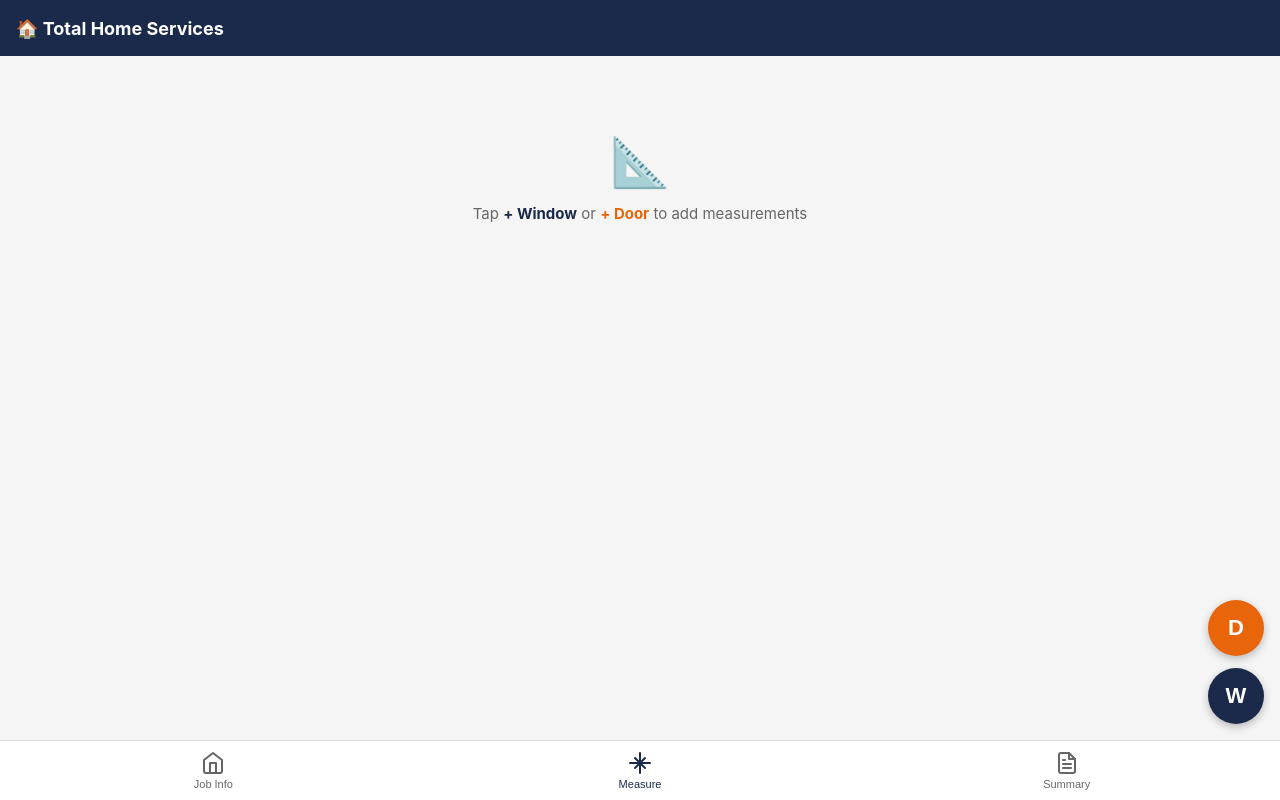
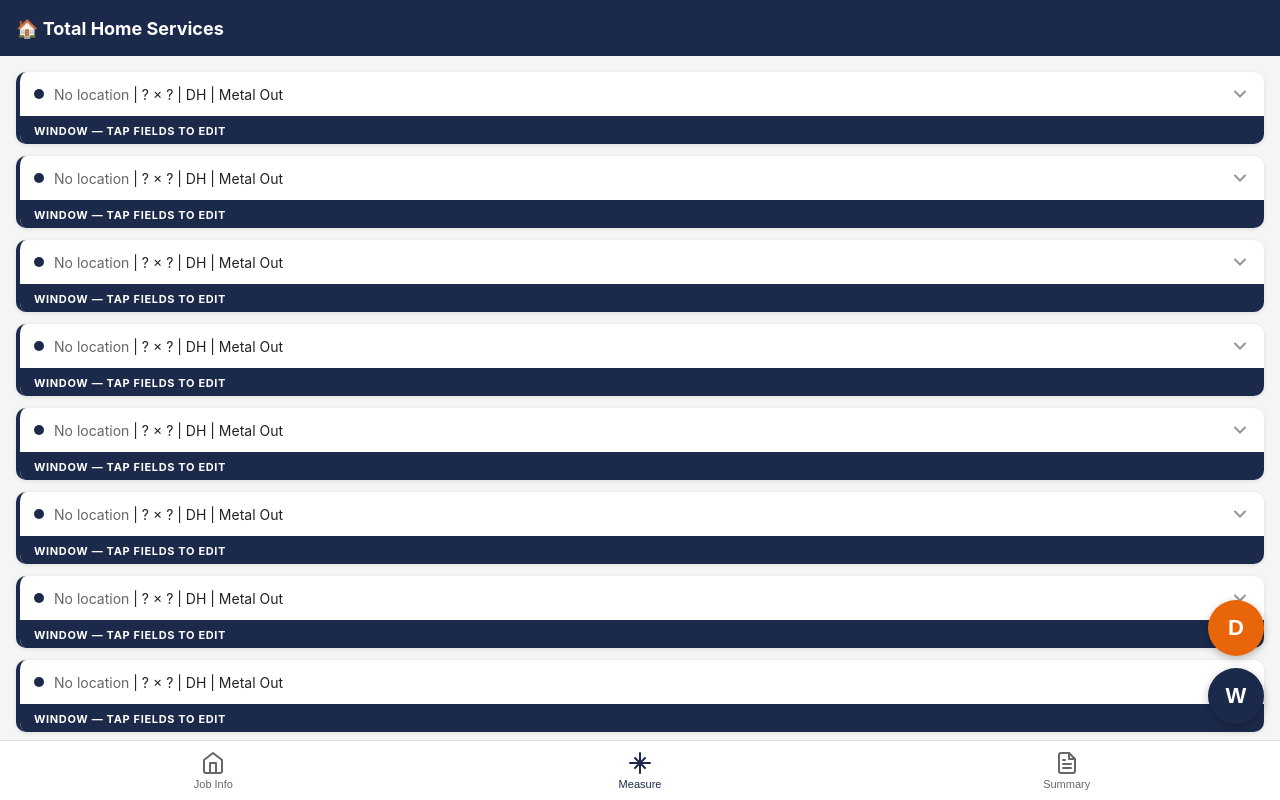
Before and after one commit to THSofGeorgia/THSMeasure, a plain HTML site: page index.html in a window 1280 px wide. Both pictures are taken after a click on the button "Start Measuring →". Drawn offline with Linux system fonts and the light colour scheme.

Commit message:
Update index.html

```diff
--- a/index.html
+++ b/index.html
@@ -26,7 +26,7 @@
   --header-h:56px;
   --nav-h:60px;
 }
-html,body{height:100%;overflow:hidden;background:var(--bg);font-family:-apple-system,BlinkMacSystemFont,'Segoe UI',sans-serif;color:var(--text);font-size:16px;}
+html,body{height:100%;overflow:hidden;background:var(--bg);font-family:-apple-system,BlinkMacSystemFont,'Segoe UI',sans-serif;color:var(--text);font-size:16px;touch-action:manipulation;-webkit-user-select:none;user-select:none;}
 /* HEADER */
 #app-header{
   position:fixed;top:0;left:0;right:0;
@@ -469,7 +469,7 @@ document.addEventListener('DOMContentLoaded', () => {
   renderSummaryScreen();
   loadApiKey();
   attachJobListeners();
-  document.getElementById('btn-start').addEventListener('click', () => switchScreen('measure'));
+  document.getElementById('btn-start').addEventListener('click', () => initializeMeasurement());
   document.getElementById('btn-share-full').addEventListener('click', shareMeasurements);
   document.getElementById('btn-copy-full').addEventListener('click', copyMeasurements);
   document.getElementById('btn-print').addEventListener('click', () => window.print());
@@ -535,7 +535,7 @@ function updateHeaderJob(){
 
 // ─── ITEM CREATION ───────────────────────────────────────────────────────────
 function makeId(){ return Date.now().toString(36)+Math.random().toString(36).slice(2,6); }
-function addItem(type){
+function addItem(type, expandState=false){
   const item = {
     id: makeId(),
     type,
@@ -546,7 +546,7 @@ function addItem(type){
     qty:1,
     notes:'',
     photo:'',
-    expanded:true,
+    expanded:expandState,
   };
   if(type==='window'){
     item.winType='DH';
@@ -575,6 +575,62 @@ function addItem(type){
     const el = document.getElementById('card-'+item.id);
     if(el) el.scrollIntoView({behavior:'smooth',block:'start'});
   },100);
+}
+
+function initializeMeasurement(){
+  // Clear any existing items
+  items = [];
+  // Generate 10 window cards (collapsed)
+  for(let i=0;i<10;i++){
+    const item = {
+      id: makeId(),
+      type:'window',
+      location:'',
+      mode:'metalout',
+      dimW:'',
+      dimH:'',
+      qty:1,
+      notes:'',
+      photo:'',
+      expanded:false,
+      winType:'DH',
+      glassType:'Clear',
+      obscureGlass:false,
+      temperedGlass:false,
+      grids:false,
+      gridPattern:'',
+      shapeDesc:''
+    };
+    items.push(item);
+  }
+  // Generate 5 door cards (collapsed)
+  for(let i=0;i<5;i++){
+    const item = {
+      id: makeId(),
+      type:'door',
+      location:'',
+      mode:'metalout',
+      dimW:'',
+      dimH:'',
+      qty:1,
+      notes:'',
+      photo:'',
+      expanded:false,
+      doorType:'Single',
+      sizeMode:'Standard',
+      stdWidth:'2\'8',
+      stdHeight:'6\'8',
+      swing:'inswing',
+      hand:'right',
+      modifiers:{spreadMull:false,transom:false,transomSize:'12"',sideliteL:false,sideliteLSize:'12"',sideliteR:false,sideliteRSize:'12"'},
+      bmW:'',
+      bmH:''
+    };
+    items.push(item);
+  }
+  saveData();
+  renderMeasureScreen();
+  switchScreen('measure');
 }
 
 // ─── MEASURE SCREEN ──────────────────────────────────────────────────────────
```
